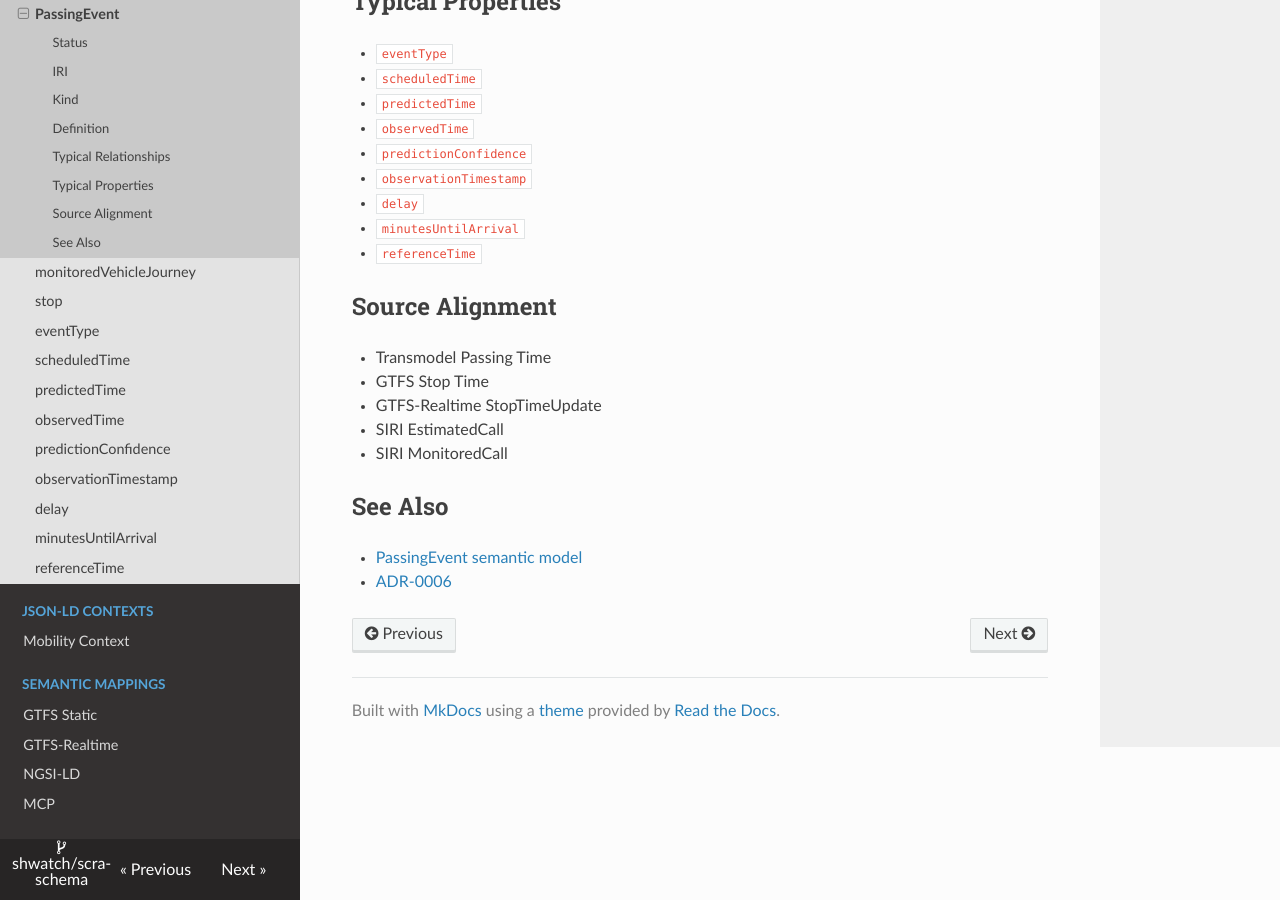
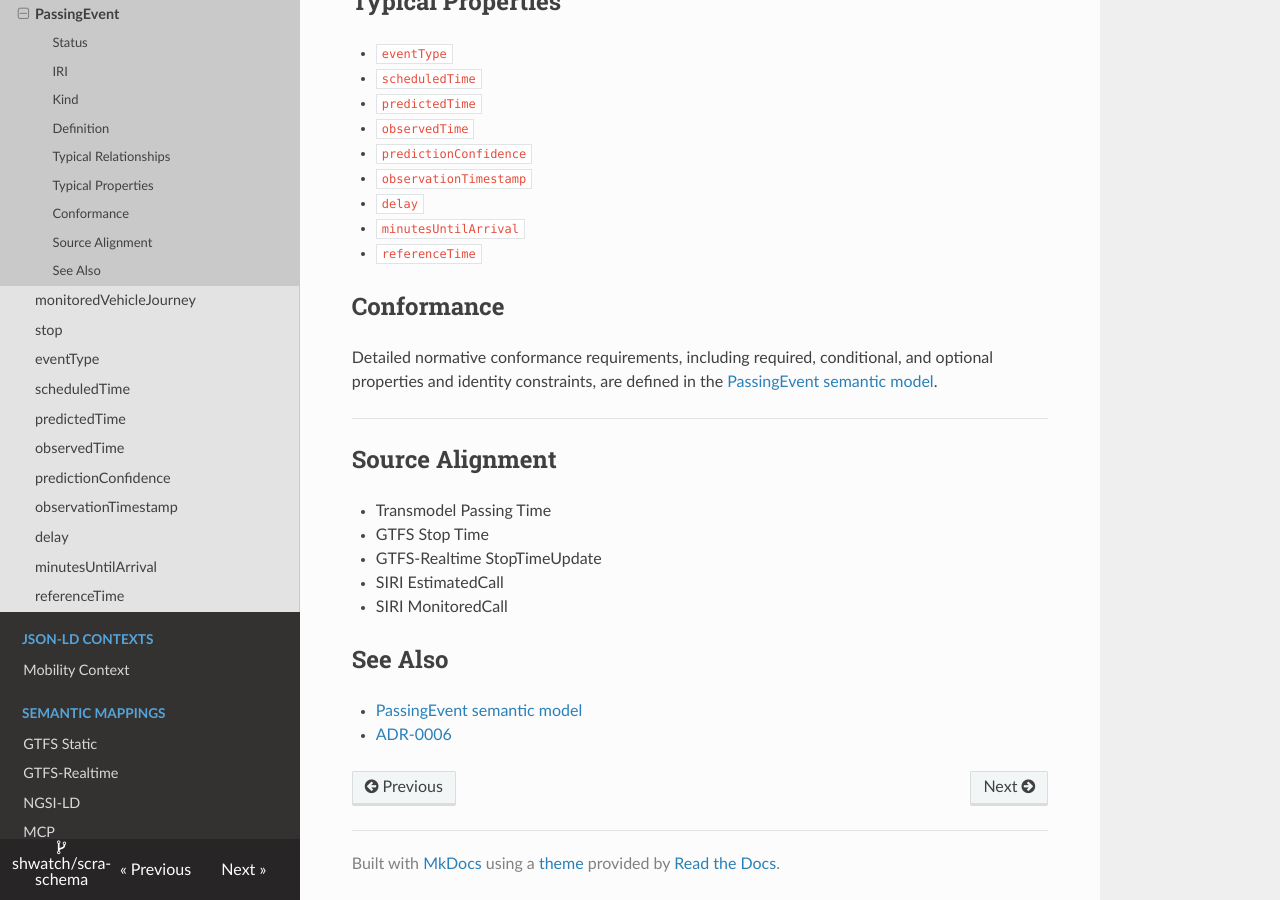
Before and after one commit to shwatch/scra-schema, an MkDocs documentation site: the page built from docs/vocab/PassingEvent.md, in a window 1280 px wide and 900 px high, scrolled down 849 px. Built offline with MkDocs 1.6.1, drawn with Linux system fonts in a browser that asks for light colours; nearby versions of some CDN libraries.

Commit message:
Document PassingEvent conformance and context validation

```diff
--- a/docs/vocab/PassingEvent.md
+++ b/docs/vocab/PassingEvent.md
@@ -40,6 +40,13 @@ journey, stop, and operational event identity remain unchanged.
 - `minutesUntilArrival`
 - `referenceTime`
 
+## Conformance
+
+Detailed normative conformance requirements, including required, conditional,
+and optional properties and identity constraints, are defined in the
+[PassingEvent semantic model](../models/PassingEvent.md).
+
+---
 ## Source Alignment
 
 - Transmodel Passing Time
```
Also changed, not shown: docs/contexts/mobility-context-validation.md (added, +43 -0 lines).
